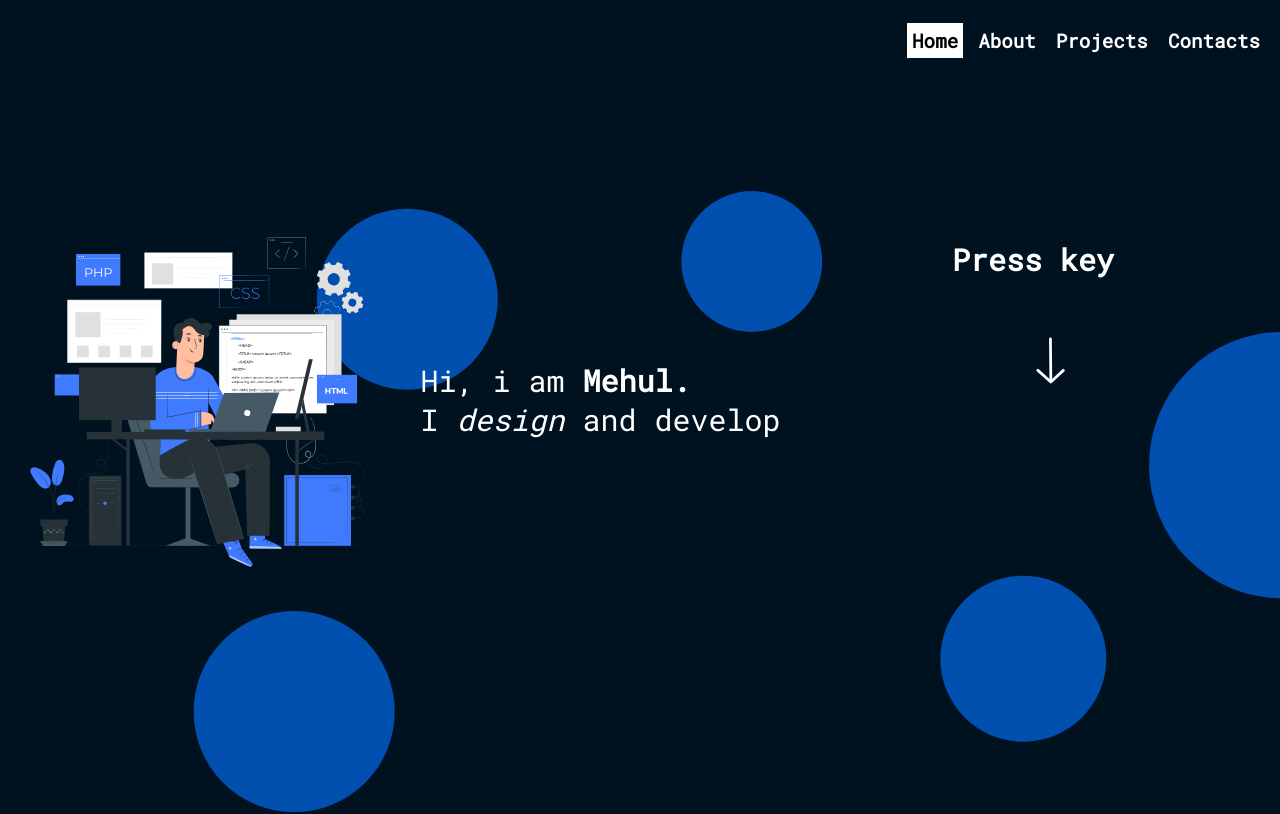
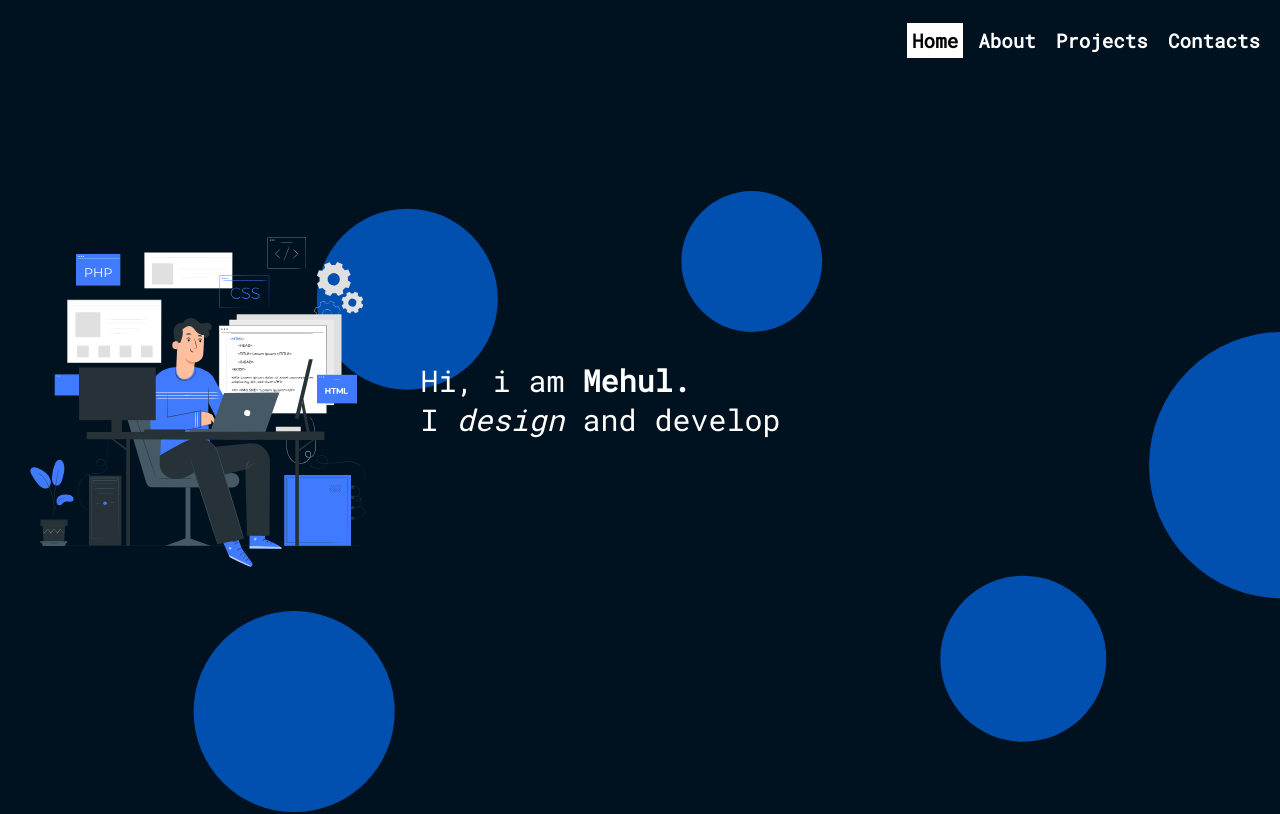
Before and after one commit to mehulrana5/portfolio-react, a React (Create React App) app: page / in a window 1280 px wide. Shown: the top 814 px of the page. Built offline with nearby package versions, Linux system fonts and the light colour scheme.

Commit message:
removed scroll snap too buggy

```diff
--- a/src/componenets/Home.js
+++ b/src/componenets/Home.js
@@ -3,14 +3,11 @@ import { gsap } from 'gsap';
 import { ScrollTrigger } from 'gsap/ScrollTrigger';
 import './css/home.css';
 import mycontext from '../MyContext';
-import Lottie from "lottie-react";
-import animationData from "./animations/down-arrow-ani2.json"
 
 gsap.registerPlugin(ScrollTrigger);
 
-export default function Home() {
+const Home = () => {
   const context = useContext(mycontext);
-  const [key, setKey] = useState(0);
 
   const handleIntersection = (entries) => {
     entries.forEach((entry) => {
@@ -24,9 +21,7 @@ export default function Home() {
       }
     });
   };
-
   useEffect(() => {
-    // Smooth scroll snapping using gsap
     gsap.to('.background', {
       y: '-8%',
       ease: 'none',
@@ -37,24 +32,7 @@ export default function Home() {
         scrub: 1,
       },
     });
-
-    // Event listener for the down arrow key
-    const downArrowHandler = (event) => {
-      if (event.key === 'ArrowDown') {
-        setKey(1);
-      }
-    };
-
-    if (!key) {
-      window.addEventListener('keydown', downArrowHandler);
-    }
-
-    // Cleanup for event listener
-    return () => {
-      window.removeEventListener('keydown', downArrowHandler);
-    };
-  }, [key]);
-
+  },[]);
   useEffect(() => {
     if (!context.navBtn) {
       const observer = new IntersectionObserver(handleIntersection, {
@@ -67,7 +45,6 @@ export default function Home() {
       });
       return () => observer.disconnect();
     }
-
     setTimeout(() => {
       context.setNavBtn(0);
     }, 1000);
@@ -77,10 +54,6 @@ export default function Home() {
   return (
     <>
       <div className="home-page pages">
-        <div className="up-down-key">
-          Press key
-          <Lottie loop={!key} animationData={animationData} className='ani-2' />
-        </div>
         <div className="img1"></div>
         <div className="home-container">
           Hi, i am <span className="my-name">Mehul.</span>
@@ -92,4 +65,6 @@ export default function Home() {
       </div>
     </>
   );
-}
+};
+
+export default Home;
--- a/src/componenets/css/root.css
+++ b/src/componenets/css/root.css
@@ -8,14 +8,6 @@
 :root {
     --bg1: #001220;
     --mxw:700px
-}
-
-html{
-    scroll-snap-type:y mandatory;
-}
-.pages{
-    scroll-snap-align: start;
-    /* border: yellow solid; */
 }
 .background{
     position: absolute;
@@ -30,10 +22,5 @@ html{
 }
 
 @media screen and (max-width:1000px) {
-    html{
-        scroll-snap-type:y none;
-    }
-    .pages{
-        scroll-snap-align:unset;
-    }
+
 }
```
Also changed, not shown: src/componenets/Nav.js (+7 -8 lines), src/componenets/animations/down-arrow-ani2.json (deleted, +0 -1 lines).
